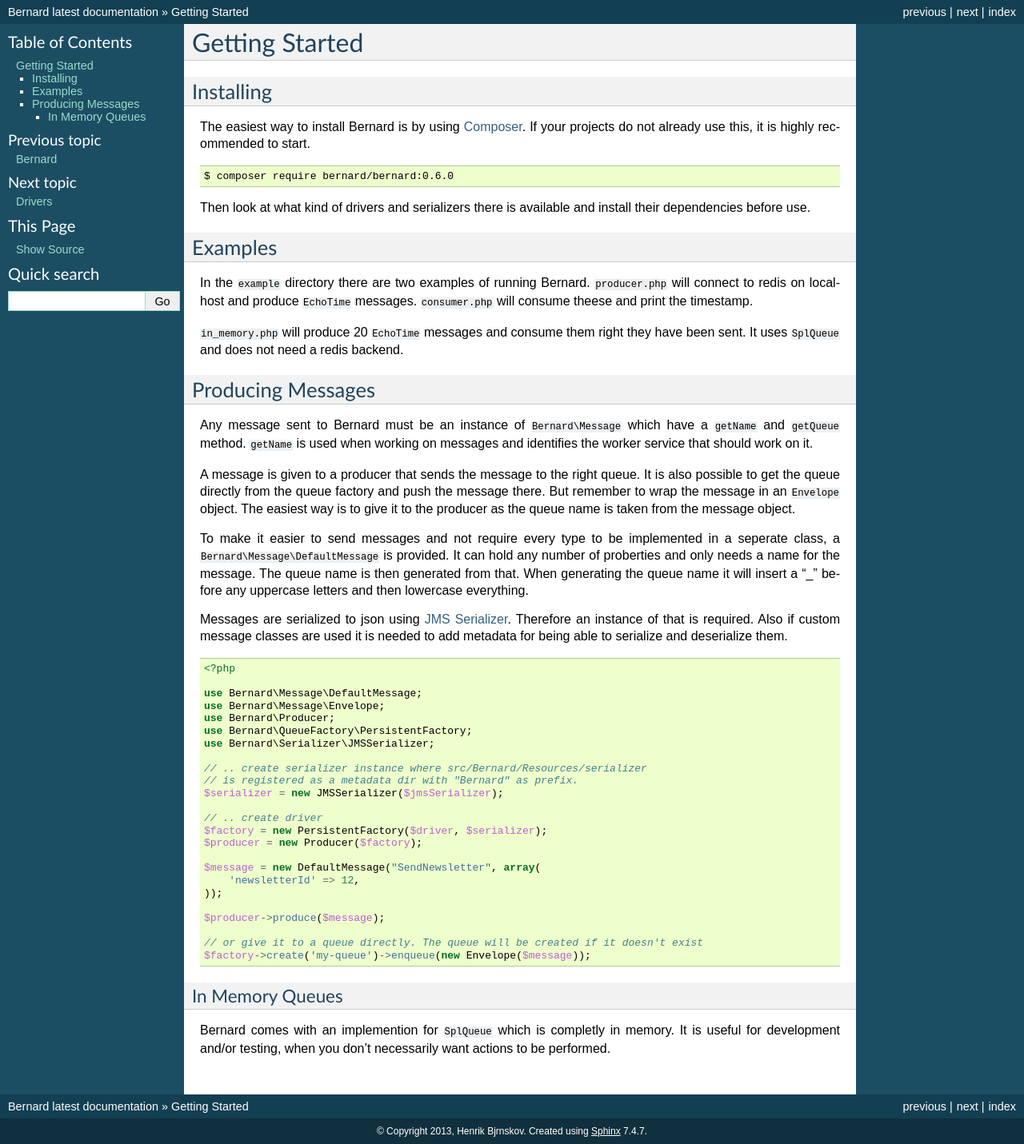
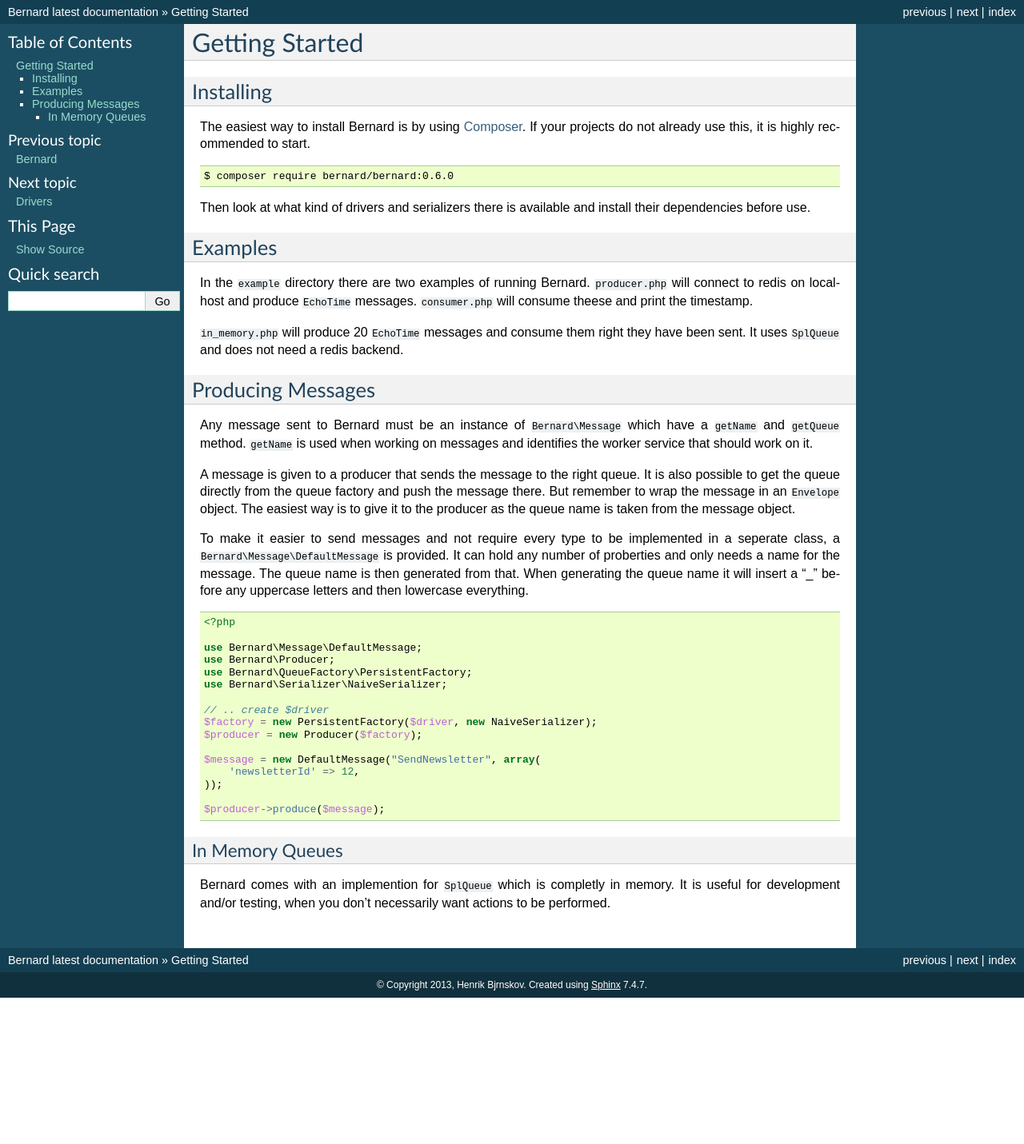
Before and after one commit to bernardphp/bernard, a Sphinx documentation site: the page built from doc/getting-started.rst, in a window 1280 px wide. Shown: the whole page at 80% size. Built offline with Sphinx 7.4.7, drawn with Linux system fonts in a browser that asks for light colours; pages that are not in the unit, such as notebooks, are missing from menus; after the commit the page ends 1248 px from its top, so only the background shows below that.

Commit message:
remove jms serializer dependent example

```diff
--- a/doc/getting-started.rst
+++ b/doc/getting-started.rst
@@ -43,26 +43,17 @@ any number of proberties and only needs a name for the message. The queue name
 is then generated from that. When generating the queue name it will insert a "_"
 before any uppercase letters and then lowercase everything.
 
-Messages are serialized to json using `JMS Serializer <http://jmsyst.com/libs/serializer>`_.
-Therefore an instance of that is required. Also if custom message classes are
-used it is needed to add metadata for being able to serialize and deserialize them.
-
 .. code-block:: php
 
     <?php
 
     use Bernard\Message\DefaultMessage;
-    use Bernard\Message\Envelope;
     use Bernard\Producer;
     use Bernard\QueueFactory\PersistentFactory;
-    use Bernard\Serializer\JMSSerializer;
+    use Bernard\Serializer\NaiveSerializer;
 
-    // .. create serializer instance where src/Bernard/Resources/serializer
-    // is registered as a metadata dir with "Bernard" as prefix.
-    $serializer = new JMSSerializer($jmsSerializer);
-
-    // .. create driver
-    $factory = new PersistentFactory($driver, $serializer);
+    // .. create $driver
+    $factory = new PersistentFactory($driver, new NaiveSerializer);
     $producer = new Producer($factory);
 
     $message = new DefaultMessage("SendNewsletter", array(
@@ -71,9 +62,6 @@ used it is needed to add metadata for being able to serialize and deserialize th
 
     $producer->produce($message);
 
-    // or give it to a queue directly. The queue will be created if it doesn't exist
-    $factory->create('my-queue')->enqueue(new Envelope($message));
-
 In Memory Queues
 ~~~~~~~~~~~~~~~~
 
```
